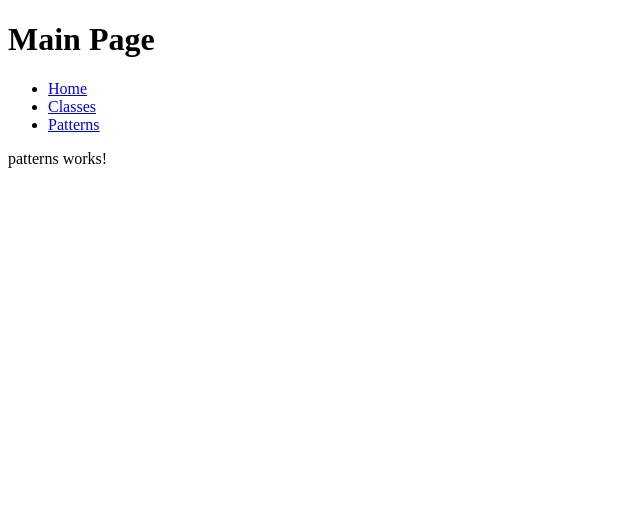
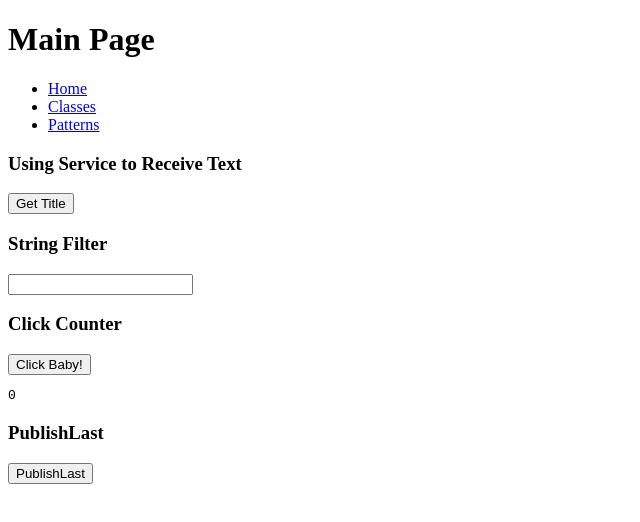
Before and after one commit to clarknoah/rxjs-ise-jingu, an Angular app: page /patterns in a window 1280 px wide. Shown: the top 522 px of the page, without its empty margins (0-640 px from the left). Built offline with nearby package versions, Linux system fonts and the light colour scheme; no server answers.

Commit message:
Finished

```diff
--- a/src/app/operators.service.ts
+++ b/src/app/operators.service.ts
@@ -1,8 +1,26 @@
 import { Injectable } from '@angular/core';
+import { Http, Response } from '@angular/http';
+import { Observable, BehaviorSubject, Subject } from 'rxjs';
+import 'rxjs/Rx';
+
 
 @Injectable()
 export class OperatorsService {
 
-  constructor() { }
+
+
+  constructor(private http: Http) { }
+
+  getRemoteString(){
+    return this.http.get('http://jsonplaceholder.typicode.com/posts/1')
+      .map(data=>data.json().title);
+  }
+
+  getRemoteStringLast(){
+    return this.http.get('http://jsonplaceholder.typicode.com/posts/1')
+      .do(()=>console.log("Running the publishLast"))
+      .map(data=>data.json().title)
+      .publishLast().refCount();
+  }
 
 }
--- a/src/app/patterns/patterns.component.html
+++ b/src/app/patterns/patterns.component.html
@@ -1,3 +1,28 @@
-<p>
-  patterns works!
-</p>
+<div class="">
+  <h3>Using Service to Receive Text</h3>
+  <button (click)="getRemoteString()" name="button">Get Title</button>
+  <pre>{{remoteString | async}}</pre>
+</div>
+
+<div class="">
+  <h3>String Filter</h3>
+  <input #inputValue type="text" name="" value="" id="inputFilter">
+  <pre>{{inputValue.value}}</pre>
+</div>
+
+
+<div class="">
+  <h3>Click Counter</h3>
+  <button type="button" name="button" id="clickCounter">Click Baby!</button>
+  <pre>{{clickCount}}</pre>
+</div>
+
+
+<div class="">
+  <h3>PublishLast</h3>
+  <button type="button"
+  (click)="getRemoteStringLast()"
+  name="button"
+  id="publishLasy">PublishLast</button>
+  <pre>{{remoteStringLast | async}}</pre>
+</div>
--- a/src/app/patterns/patterns.component.ts
+++ b/src/app/patterns/patterns.component.ts
@@ -1,5 +1,7 @@
-import { Component, OnInit } from '@angular/core';
-
+import { Component, OnInit, ElementRef } from '@angular/core';
+import { OperatorsService } from '../operators.service';
+import { Observable, BehaviorSubject } from 'rxjs';
+import "rxjs/Rx";
 @Component({
   selector: 'app-patterns',
   templateUrl: './patterns.component.html',
@@ -7,9 +9,48 @@
 })
 export class PatternsComponent implements OnInit {
 
-  constructor() { }
+  remoteString: Observable<string>;
+  remoteStringLast: Observable<string>;
+  remoteStringLastSub: any;
+  clickCount$: Observable<any>;
+  stringObs$: Observable<any>;
+  clickCount: number = 0;
+
+  constructor(private op:OperatorsService, private el:ElementRef) { }
 
   ngOnInit() {
+    var button = this.el.nativeElement.querySelector("#clickCounter");
+    var input = this.el.nativeElement.querySelector("#inputFilter");
+    this.stringObs$ = Observable.fromEvent(input,'keyup');
+    this.clickCount$ = Observable.fromEvent(button,'click');
+    this.remoteStringLast = this.op.getRemoteStringLast();
+
+
+    this.stringObs$
+    .map(data=>data.target.value)
+    .do(()=>console.log('Running DO Function'))
+    .filter(
+      data=>data === "abc")
+    .subscribe(
+      ()=>console.log("FIlter Value Found")
+    );
+
+    this.clickCount$.subscribe(
+      data=>this.clickCount++
+    );
   }
 
+  getRemoteString(){
+    this.remoteString = this.op.getRemoteString();
+  }
+
+  getRemoteStringLast(){
+    this.remoteStringLastSub = this.remoteStringLast
+    .subscribe((data)=>{console.log(data);})
+    var testsub = this.remoteStringLast
+    .subscribe((data)=>{console.log('TEST SUB Publish');})
+  }
+
+
+
 }
```
Also changed, not shown: 1 other file (tests, documents, lock files or other folders).
